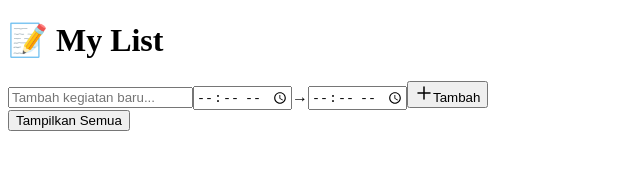
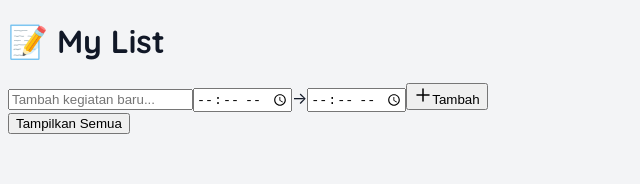
Before and after one commit to muhammadrafiansori/32-pbk-uts-233510586, a Vue app: page / in a window 1280 px wide. Shown: the top 184 px of the page, without its empty margins (0-640 px from the left). Built offline with nearby package versions, Linux system fonts and the light colour scheme.

Commit message:
Add background dan font

```diff
--- a/src/App.vue
+++ b/src/App.vue
@@ -99,4 +99,10 @@ export default {
 </script>
 
 <style>
+body {
+  font-family: 'Quicksand', 'Segoe UI', 'Inter', sans-serif;
+  background-color: #f3f4f6;
+  color: #111827;
+}
+
 </style>
```
